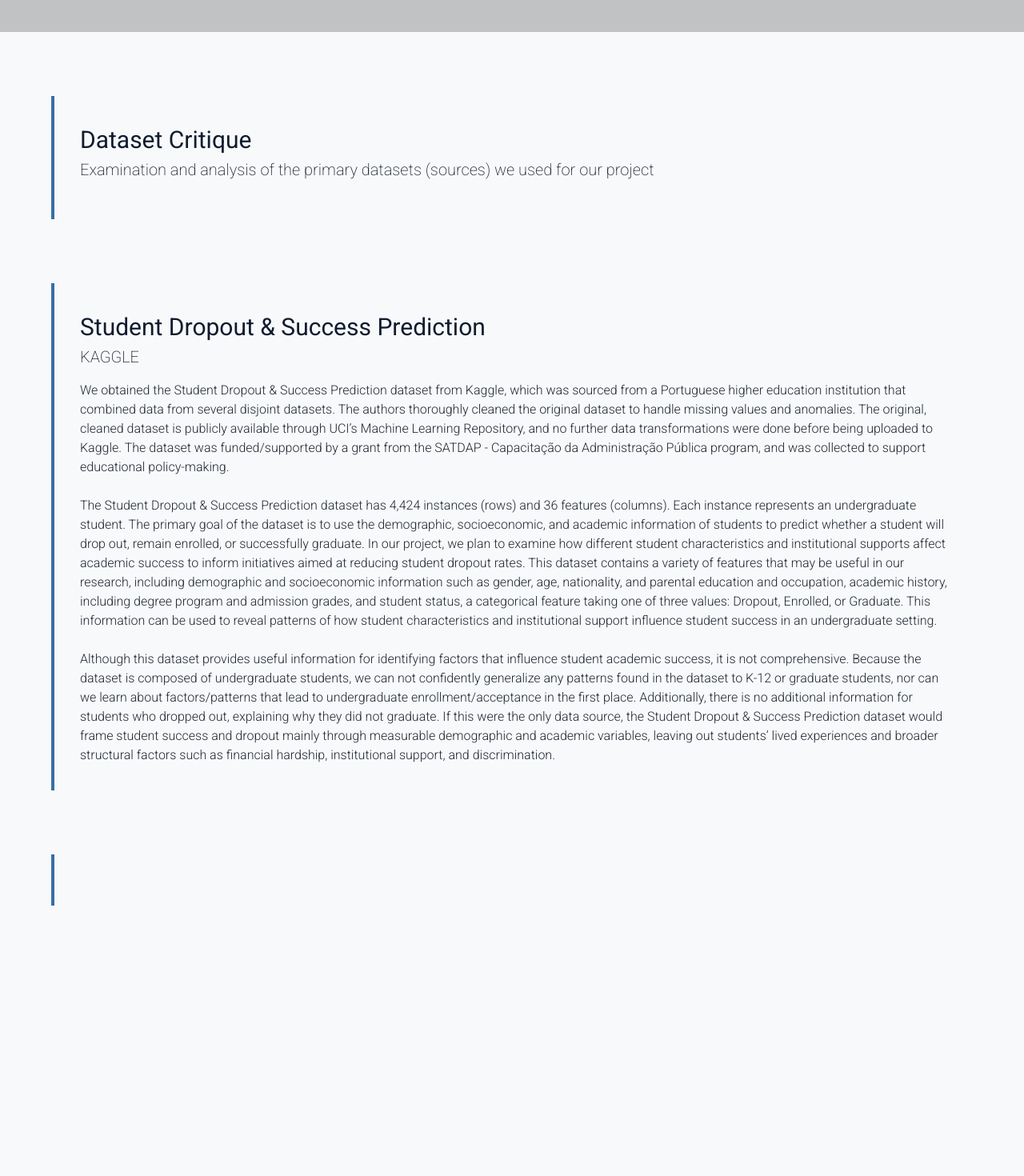
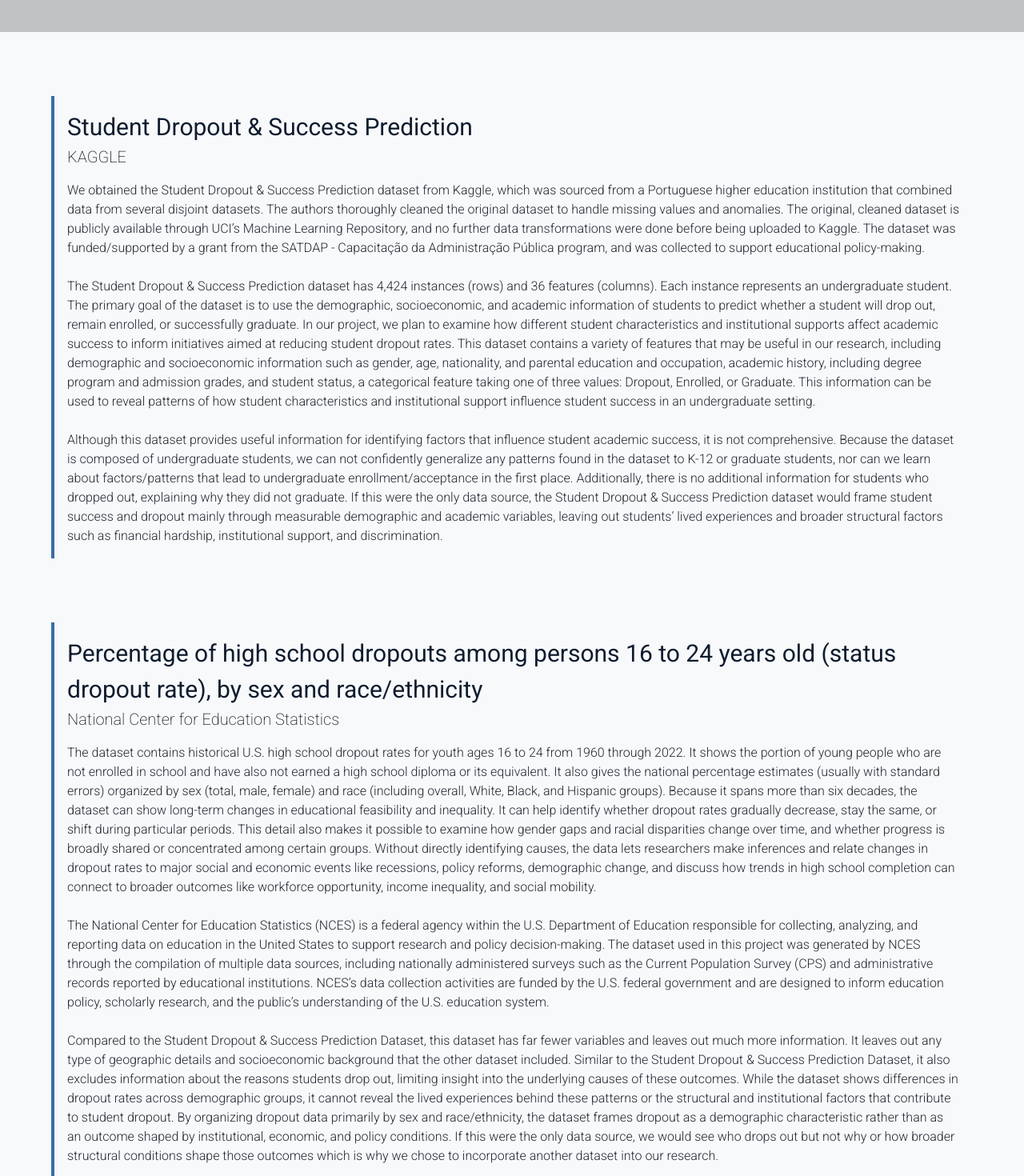
Before and after one commit to hannahkendall04/beyondtheboard, a Next.js app: page /data-critique in a window 1280 px wide. Shown: the part 380-1850 px from the top of the page at 80% size. Before the commit the page ends 1600 px from the top, so only its background shows below. Built offline with nearby package versions, Linux system fonts and the light colour scheme; grey boxes are pictures that could not be loaded.

Commit message:
update about section info

```diff
--- a/components/TextSection.tsx
+++ b/components/TextSection.tsx
@@ -25,7 +25,7 @@ const TextSection: React.FC<TextSectionProps> = ({ sectionContent, sectionHeader
                 flexDirection: "column",
                 marginTop: 10,
                 borderLeft: "4px solid var(--accent-2)",
-                padding: 4,
+                padding: 2,
             }}
         >
             <Stack direction="column">
@@ -38,7 +38,7 @@ const TextSection: React.FC<TextSectionProps> = ({ sectionContent, sectionHeader
                     sectionSubheader ?
                     <h2>
                         {
-                            link && link !== "" ? <a className="hover:underline" href={link}>{sectionSubheader}</a>
+                            link && link !== "" ? <a className="hover:underline" href={link} target="_blank">{sectionSubheader}</a>
                             : sectionSubheader
                         }
                     </h2> :
--- a/package.json
+++ b/package.json
@@ -14,6 +14,7 @@
     "@emotion/react": "^11.14.0",
     "@emotion/styled": "^11.14.1",
     "@mirawision/usa-map-react": "^2.0.2",
+    "@mui/icons-material": "^7.3.8",
     "@mui/material": "^7.3.7",
     "@mui/x-charts": "^8.0.0",
     "next": "16.1.5",
--- a/public/data/about.js
+++ b/public/data/about.js
@@ -1,38 +1,38 @@
 export const aboutData = [
     {
         "name": "Victoria Chan",
-        "role": "",
+        "role": "Content Developer",
         "imageUrl": "",
-        "bio": ""
+        "bio": "Hi! My name is Victoria, and I am a 3rd year statistics and data science major. As the Content Developer for this project, I was responsible for creating the timeline and organizing and refining our narrative to ensure our argument flowed smoothly. I also helped address any gaps in our story by incorporating more context to strengthen our analysis."
     },
     {
         "name": "Joseph Choi",
-        "role": "",
+        "role": "Editor",
         "imageUrl": "",
-        "bio": ""
+        "bio": "My name is Joseph, and I am a 4th year Statistics & Data Science major. I established the overall direction of the project and oversaw all other areas, ensuring that each component aligned with our goals and maintained a consistent standard of quality.As the editor of this project, I carefully reviewed all sections of the work prior to publication, ensuring clarity, accuracy, and overall quality across the final submission."
     },
     {
         "name": "Cristopher Espino",
         "role": "Project Manager",
         "imageUrl": "",
-        "bio": ""
+        "bio": "Hello! My name is Cris (he/him), and I am a fourth-year Education and Social Transformation Studies major with a minor in Labor Studies. As the Project Manager for the Beyond the Board initiative."
     },
     {
         "name": "Hannah Kendall",
         "role": "Web Designer",
         "imageUrl": "/images/hannah.jpeg",
-        "bio": "Temp bio!! Imagine I put some super cool info here."
+        "bio": "Hi! My name is Hannah, and I am a 4th-year computer science major. As a Web Designer for this project, I was responsible for developing the structure and design of our website to align with our project's goals. I also helped the team with dataset cleaning and data visualizations."
     },
     {
         "name": "Audrey Shen",
-        "role": "",
+        "role": "Data Visualization Specialist",
         "imageUrl": "",
-        "bio": "test"
+        "bio": "I’m Audrey, and I’m a 3rd year Cognitive Science major. As the Data Visualization Specialist, I was responsible for translating complex datasets into clear visual narratives."
     },
     {
         "name": "Vikas Sundar",
-        "role": "",
+        "role": "Data Specialist",
         "imageUrl": "",
-        "bio": ""
+        "bio": "Hi everyone. My name is Vikas, and I’m a fourth-year Statistics and Data Science and Economics major. In my role as the team’s data specialist, I assembled datasets and used programming to analyze them, uncover key trends, and support the creation of clear, data-driven visualizations."
     }
 ]
--- a/public/data/data-critique.js
+++ b/public/data/data-critique.js
@@ -1,10 +1,10 @@
 export const dataCritiques = [
-    {
-        "title": "Dataset Critique",
-        "description": "Examination and analysis of the primary datasets (sources) we used for our project",
-        "critique": [],
-        "link": "",
-    },
+    // {
+    //     "title": "Dataset Critique",
+    //     "description": "Examination and analysis of the primary datasets (sources) we used for our project",
+    //     "critique": [],
+    //     "link": "",
+    // },
     {
         "title": "Student Dropout & Success Prediction",
         "description": "KAGGLE",
@@ -16,9 +16,13 @@ export const dataCritiques = [
         "link": "https://www.kaggle.com/datasets/adilshamim8/predict-students-dropout-and-academic-success"
     },
     {
-        "title": "",
-        "description": "",
-        "critique": [],
-        "link": ""
+        "title": "Percentage of high school dropouts among persons 16 to 24 years old (status dropout rate), by sex and race/ethnicity",
+        "description": "National Center for Education Statistics",
+        "critique": [
+            "The dataset contains historical U.S. high school dropout rates for youth ages 16 to 24 from 1960 through 2022. It shows the portion of young people who are not enrolled in school and have also not earned a high school diploma or its equivalent. It also gives the national percentage estimates (usually with standard errors) organized by sex (total, male, female) and race (including overall, White, Black, and Hispanic groups). Because it spans more than six decades, the dataset can show long-term changes in educational feasibility and inequality. It can help identify whether dropout rates gradually decrease, stay the same, or shift during particular periods. This detail also makes it possible to examine how gender gaps and racial disparities change over time, and whether progress is broadly shared or concentrated among certain groups. Without directly identifying causes, the data lets researchers make inferences and relate changes in dropout rates to major social and economic events like recessions, policy reforms, demographic change, and discuss how trends in high school completion can connect to broader outcomes like workforce opportunity, income inequality, and social mobility.",
+            "The National Center for Education Statistics (NCES) is a federal agency within the U.S. Department of Education responsible for collecting, analyzing, and reporting data on education in the United States to support research and policy decision-making. The dataset used in this project was generated by NCES through the compilation of multiple data sources, including nationally administered surveys such as the Current Population Survey (CPS) and administrative records reported by educational institutions. NCES’s data collection activities are funded by the U.S. federal government and are designed to inform education policy, scholarly research, and the public’s understanding of the U.S. education system.",
+            "Compared to the Student Dropout & Success Prediction Dataset, this dataset has far fewer variables and leaves out much more information. It leaves out any type of geographic details and socioeconomic background that the other dataset included. Similar to the Student Dropout & Success Prediction Dataset, it also excludes information about the reasons students drop out, limiting insight into the underlying causes of these outcomes. While the dataset shows differences in dropout rates across demographic groups, it cannot reveal the lived experiences behind these patterns or the structural and institutional factors that contribute to student dropout. By organizing dropout data primarily by sex and race/ethnicity, the dataset frames dropout as a demographic characteristic rather than as an outcome shaped by institutional, economic, and policy conditions. If this were the only data source, we would see who drops out but not why or how broader structural conditions shape those outcomes which is why we chose to incorporate another dataset into our research."
+        ],
+        "link": "https://nces.ed.gov/programs/digest/d23/tables/dt23_219.70.asp"
     }
 ]
```
Also changed, not shown: 1 other file (tests, documents, lock files or other folders).
